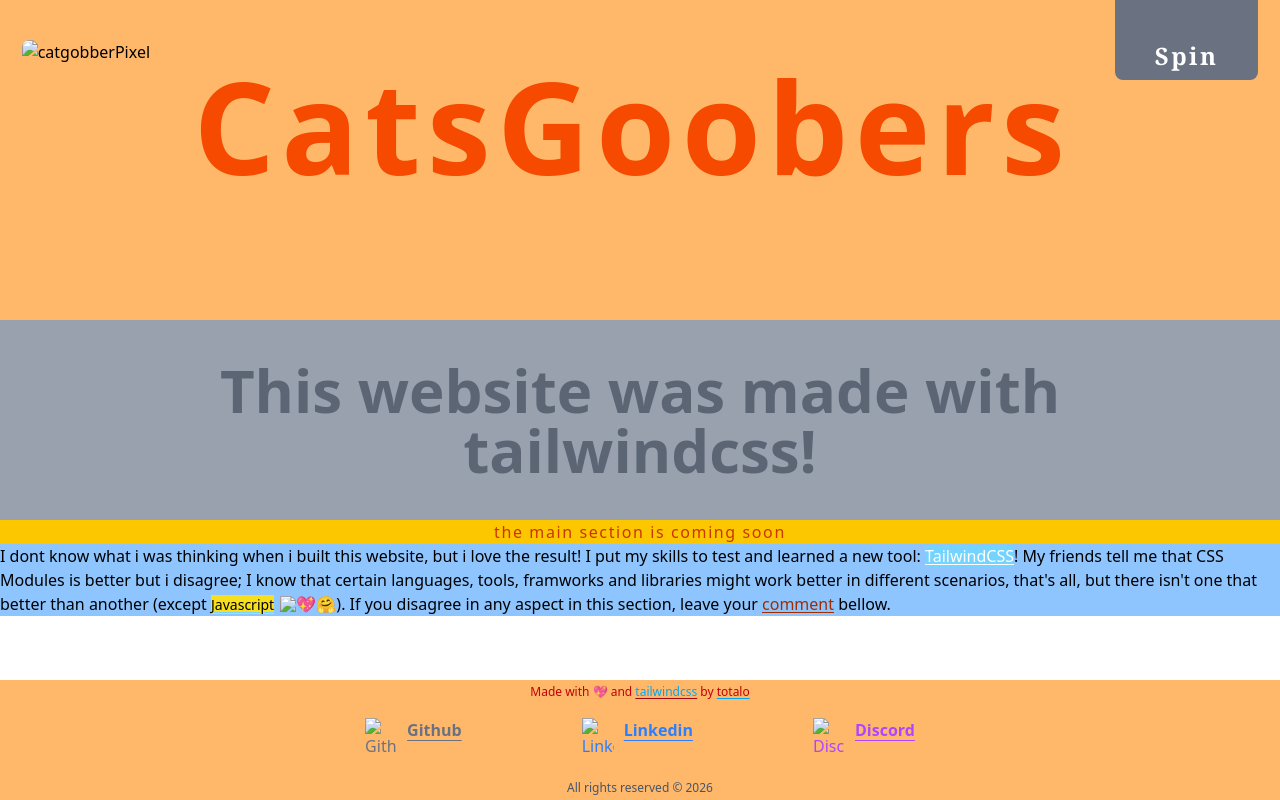
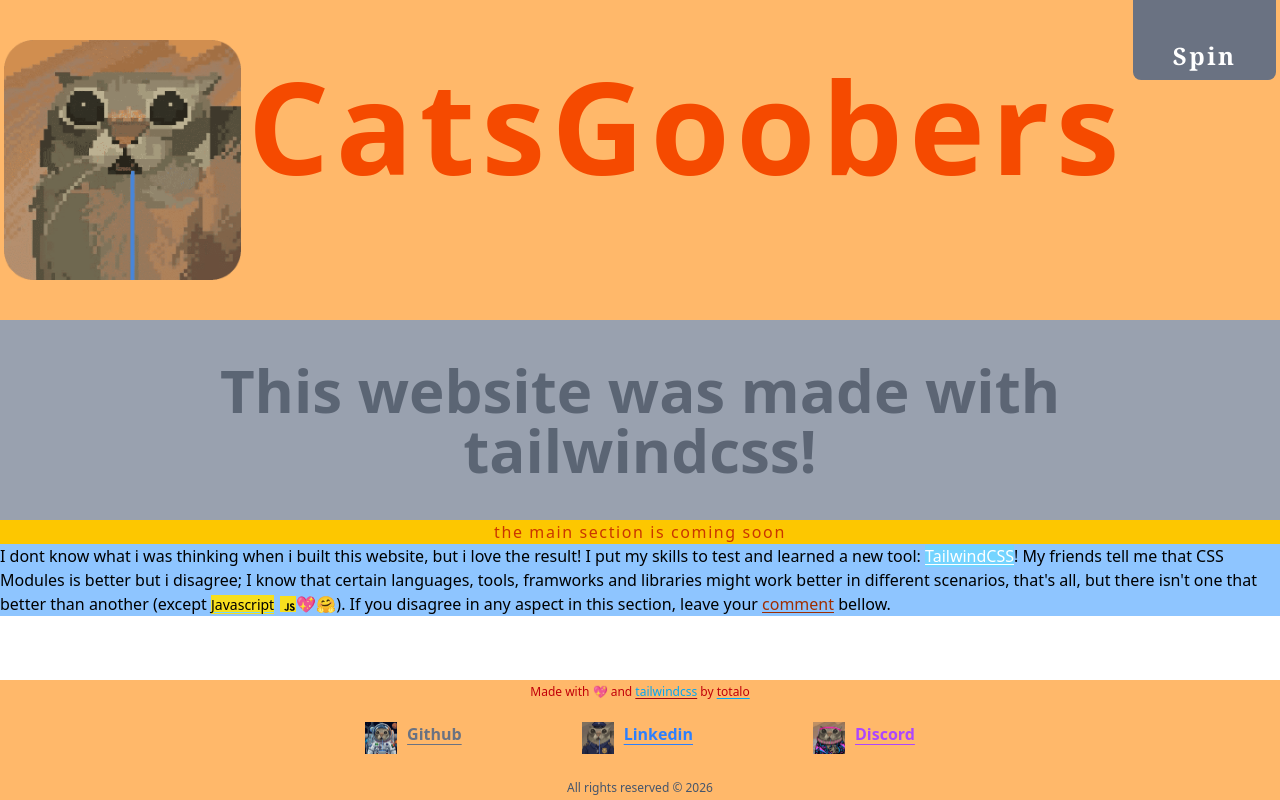
Before and after one commit to totalo-dev/catgobber, a website: page src/pages/index.html in a window 1280 px wide. Drawn offline with nearby package versions, Linux system fonts and the light colour scheme.

Commit message:
chore: update the name of photos in index

```diff
--- a/src/pages/index.html
+++ b/src/pages/index.html
@@ -6,14 +6,14 @@
     <meta name="viewport" content="width=device-width, initial-scale=1.0">
     <script src="https://cdn.jsdelivr.net/npm/@tailwindcss/browser@4"></script>
     <title>catsgoobers</title>
-    <link rel="shortcut icon" href="../../public/cat.png" type="image/x-icon">
+    <link rel="shortcut icon" href="../../public/images/cat.png" type="image/x-icon">
 </head>
 
 <body class="flex flex-col min-h-screen m-0 p-0 ">
     <header class="bg-orange-300 flex">
         <a href=""></a><img id='gatobabudo'
             class="ml-auto mr-auto mt-10 mb-10 h-60 rounded-lg max-lg:w-42 max-lg:h-42 max-md:h-32 max-md:w-32 max-sm:w-18 max-sm:h-18"
-            src="../../public/cat.png" alt="catgobberPixel">
+            src="../../public/images/cat.png" alt="catgobberPixel">
         <h1
             class="tracking-wider place-self-center font-black text-9xl mb-1 mr-18 text-orange-600 animate-bounce ml-auto mr-auto max-xl:text-7xl max-lg:text-6xl max-md:text-5xl max-sm:text-4xl">
             <a href="">CatsGoobers</a>
@@ -41,7 +41,7 @@
                     href="http://https://developer.mozilla.org/pt-BR/docs/Web/JavaScript" target="_blank"
                     rel="noopener noreferrer"><span
                         class="bg-[#F7DF1E] font-medium font-size text-sm underline-offset-1 underline underline-offset-2 decoration-sky-300">Javascript</span></a>
-                <img src="../../public/javascript-icon.svg" width="16px" class="inline mb-1 ml-0.5">💖🤗)</span>. If you
+                <img src="../../public/images/javascript-icon.svg" width="16px" class="inline mb-1 ml-0.5">💖🤗)</span>. If you
             disagree in any aspect in this section, leave your <a class="text-orange-800 underline underline-offset-2"
                 href="#comment">comment</a> bellow.
         </div>
@@ -49,20 +49,20 @@
     <footer
         class="footer bg-orange-300 gap-30 flex h-30 mt-auto justify-center items-center max-sm:gap-10 max-sm:text-sm">
         <a href="https://github.com" target="_blank" class="text-gray-500 mb-1 inline-flex gap-2.5 ">
-            <img src="../../public/cat (19).jpg" width="32px" alt="Github">
+            <img src="../../public/images/cat-astronaut.jpg" width="32px" alt="Github">
             <p class="paragraph-github font-bold underline underline-offset-4 hover:text-blue-300 active:bg-blue-800">
                 Github</p>
 
         </a>
         <a href="https://linkedin.com" target="_blank" class="text-blue-500 mb-1 inline-flex gap-2.5">
-            <img src="../../public/cat(17).jpg" width="32px" alt="Linkedin">
+            <img src="../../public/images/cat-police.jpg" width="32px" alt="Linkedin">
             <p
                 class="paragraph-github font-bold underline underline-offset-4 hover:text-green-500 active:bg-yellow-700">
                 Linkedin</p>
 
         </a>
         <a href="https://discord.com" target="_blank" class="text-purple-500 mb-1 inline-flex gap-2.5">
-            <img src="../../public/cat (2).jpg" width="32px" alt="Discord">
+            <img src="../../public/images/cat-2000s.jpg" width="32px" alt="Discord">
             <p class="paragraph-github font-bold underline underline-offset-4 hover:text-red-600 active:bg-purple-500">
                 Discord</p>
 
```
